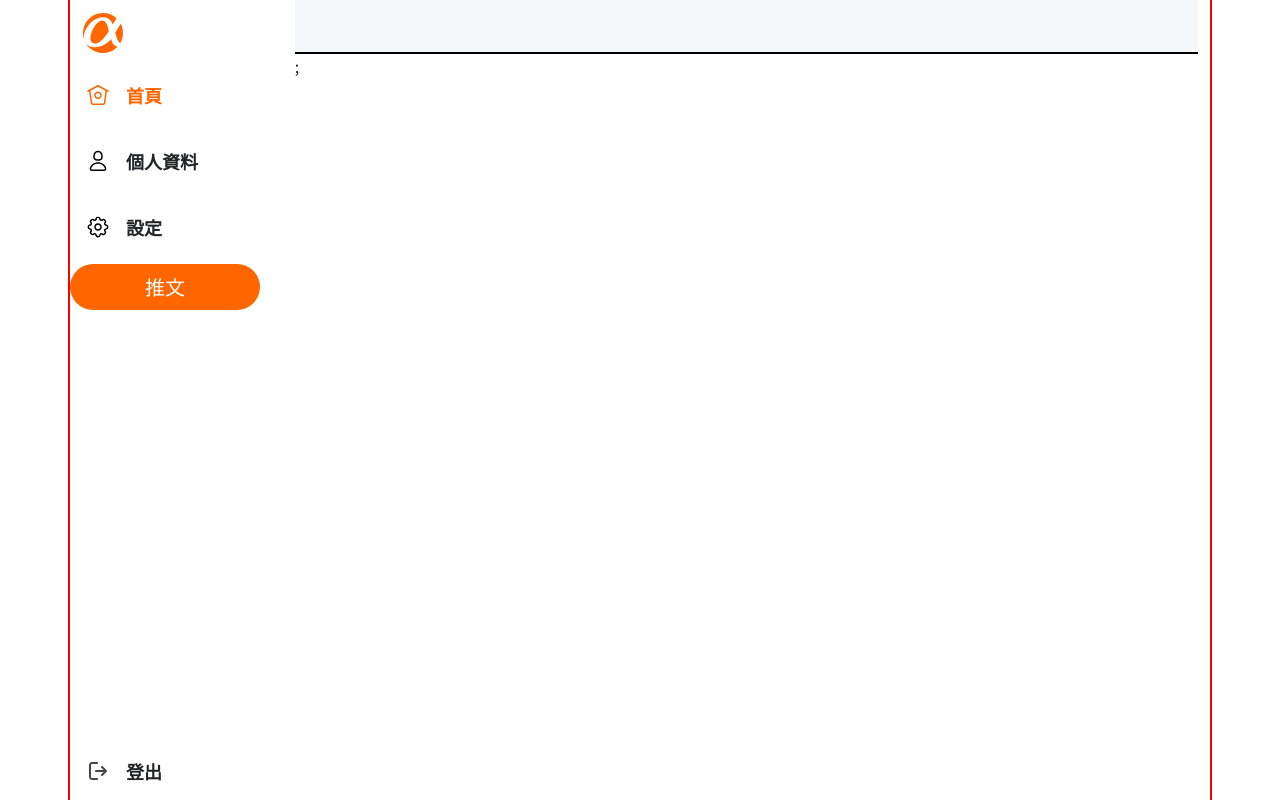
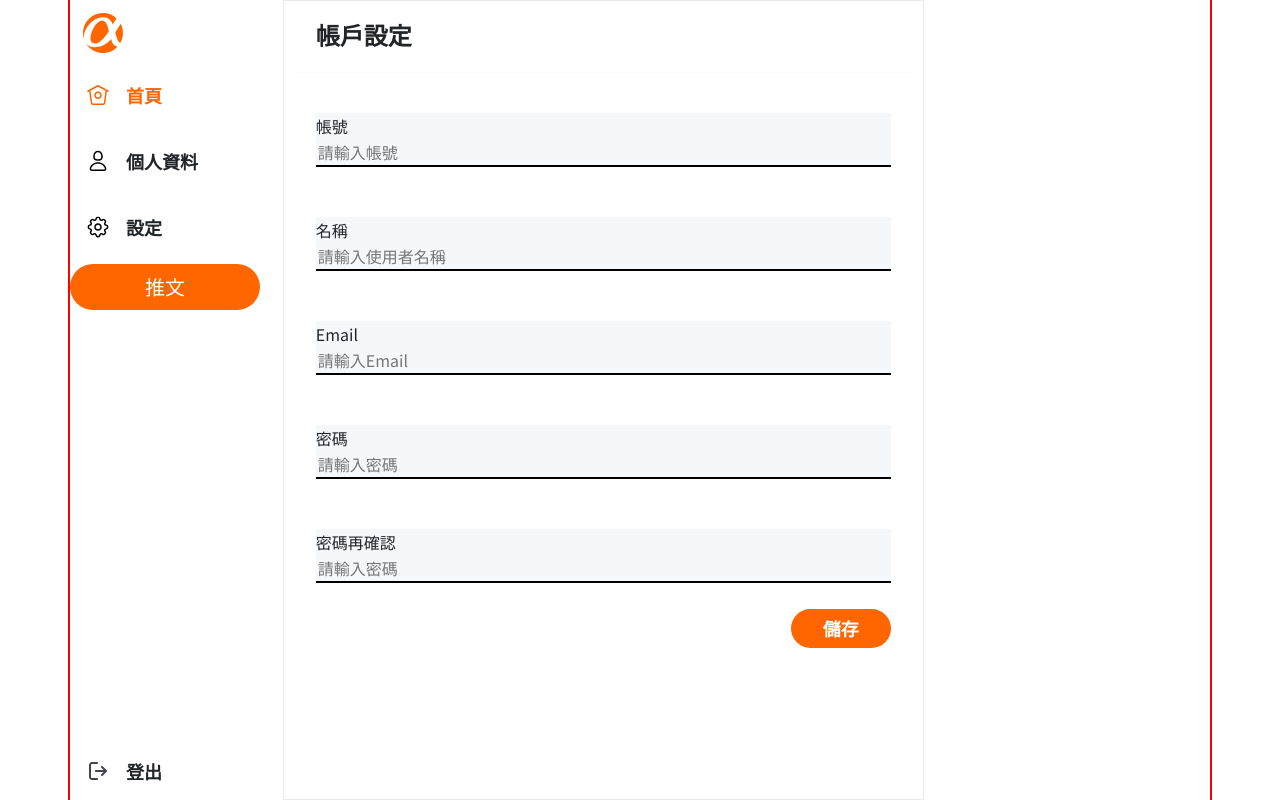
Before and after one commit to ChungYingHo/Twitter, a React (Create React App) app: page /setting in a window 1280 px wide. Built offline with nearby package versions, Linux system fonts and the light colour scheme.

Commit message:
update SettingPage and add setting.styled

```diff
--- a/src/components/common/setting.styled.js
+++ b/src/components/common/setting.styled.js
@@ -1,5 +1,61 @@
 import styled from "styled-components";
 
-const StyledSettingWrapper = styled.div``;
+const StyledSettingWrapper = styled.div`
+  width: 641px;
+  border: 1px solid #e6ecf0;
+`;
 
-export {};
+const StyledSettingInputContainer = styled.div`
+  width: auto;
+  margin-top: 30px;
+  padding: 10px 20px;
+`;
+
+const StyledSettingTittleContainer = styled.div`
+  margin-bottom: 20px;
+  width: auto;
+  height: 51px;
+  padding: 20px;
+`;
+
+const StyledSettingTittle = styled.h4`
+  font-weight: 700;
+`;
+
+const StyledSettingButtonWrapper = styled.div`
+  display: flex;
+  justify-content: flex-end;
+  padding: 0 20px;
+`;
+
+const StyledSettingButton = styled.button`
+  border-radius: 30px;
+  background-color: #ff6600;
+  border: none;
+  color: white;
+  width: 100px;
+  font-family: "Noto Sans TC", sans-serif;
+  font-weight: bold;
+  font-size: 18px;
+  padding: 6px 0;
+  margin: 1rem 0;
+
+  &.hover {
+    cursor: pointer;
+  }
+`;
+
+const StyledSettingHr = styled.hr`
+  width: 100%x;
+  color: #e6ecf0;
+`;
+
+export {
+  StyledSettingWrapper as SettingContainer,
+  StyledSettingInputContainer as SettingInputContainer,
+  StyledSettingTittleContainer as SettingTittleContainer,
+  StyledSettingTittle as SettingTittle,
+  StyledSettingButton as SettingButton,
+  StyledSettingButtonWrapper as SettingButtonWrapper,
+  StyledSettingHr as SettingHr,
+};
--- a/src/pages/SettingPage.jsx
+++ b/src/pages/SettingPage.jsx
@@ -1,15 +1,112 @@
 import AuthInput from "../components/AuthInput";
+import {
+  SettingContainer,
+  SettingInputContainer,
+  SettingTittleContainer,
+  SettingTittle,
+  SettingButtonWrapper,
+  SettingButton,
+  SettingHr,
+} from "../components/common/setting.styled";
 import ToolBar from "../components/Toolbar";
-// import { useState } from "react";
+import { useState } from "react";
 // import { Link } from "react-router-dom";
 
 const SettingPage = () => {
+  const [account, setAccount] = useState("");
+  const [name, setName] = useState("");
+  const [email, setEmail] = useState("");
+  const [password, setPassword] = useState("");
+  const [checkPassword, setCheckPassword] = useState("");
+
+  const handleClick = () => {
+    if (account.length === 0) {
+      return;
+    }
+
+    if (name.length === 0) {
+      return;
+    }
+
+    if (email.length === 0) {
+      return;
+    }
+
+    if (password.length === 0) {
+      return;
+    }
+
+    if (checkPassword.length === 0) {
+      return;
+    }
+  };
+
   return (
     <>
       <ToolBar />
-      <div className="col">
-        <AuthInput />;
-      </div>
+      <SettingContainer>
+        <SettingTittleContainer>
+          <SettingTittle>帳戶設定</SettingTittle>
+        </SettingTittleContainer>
+
+        <SettingHr />
+
+        <SettingInputContainer>
+          <AuthInput
+            label={"帳號"}
+            name={account}
+            value={account}
+            placeholder={"請輸入帳號"}
+            onChange={(accountInputValue) => setAccount(accountInputValue)}
+          />
+        </SettingInputContainer>
+
+        <SettingInputContainer>
+          <AuthInput
+            label={"名稱"}
+            name={name}
+            value={name}
+            placeholder={"請輸入使用者名稱"}
+            onChange={(nameInputValue) => setName(nameInputValue)}
+          />
+        </SettingInputContainer>
+
+        <SettingInputContainer>
+          <AuthInput
+            label={"Email"}
+            name={email}
+            value={email}
+            placeholder={"請輸入Email"}
+            onChange={(emailInputValue) => setEmail(emailInputValue)}
+          />
+        </SettingInputContainer>
+
+        <SettingInputContainer>
+          <AuthInput
+            label={"密碼"}
+            name={password}
+            value={password}
+            placeholder={"請輸入密碼"}
+            onChange={(passwordInputValue) => setPassword(passwordInputValue)}
+          />
+        </SettingInputContainer>
+
+        <SettingInputContainer>
+          <AuthInput
+            label={"密碼再確認"}
+            name={checkPassword}
+            value={checkPassword}
+            placeholder={"請輸入密碼"}
+            onChange={(checkPasswordInputValue) =>
+              setCheckPassword(checkPasswordInputValue)
+            }
+          />
+        </SettingInputContainer>
+
+        <SettingButtonWrapper>
+          <SettingButton onClick={handleClick}>儲存</SettingButton>
+        </SettingButtonWrapper>
+      </SettingContainer>
     </>
   );
 };
```
